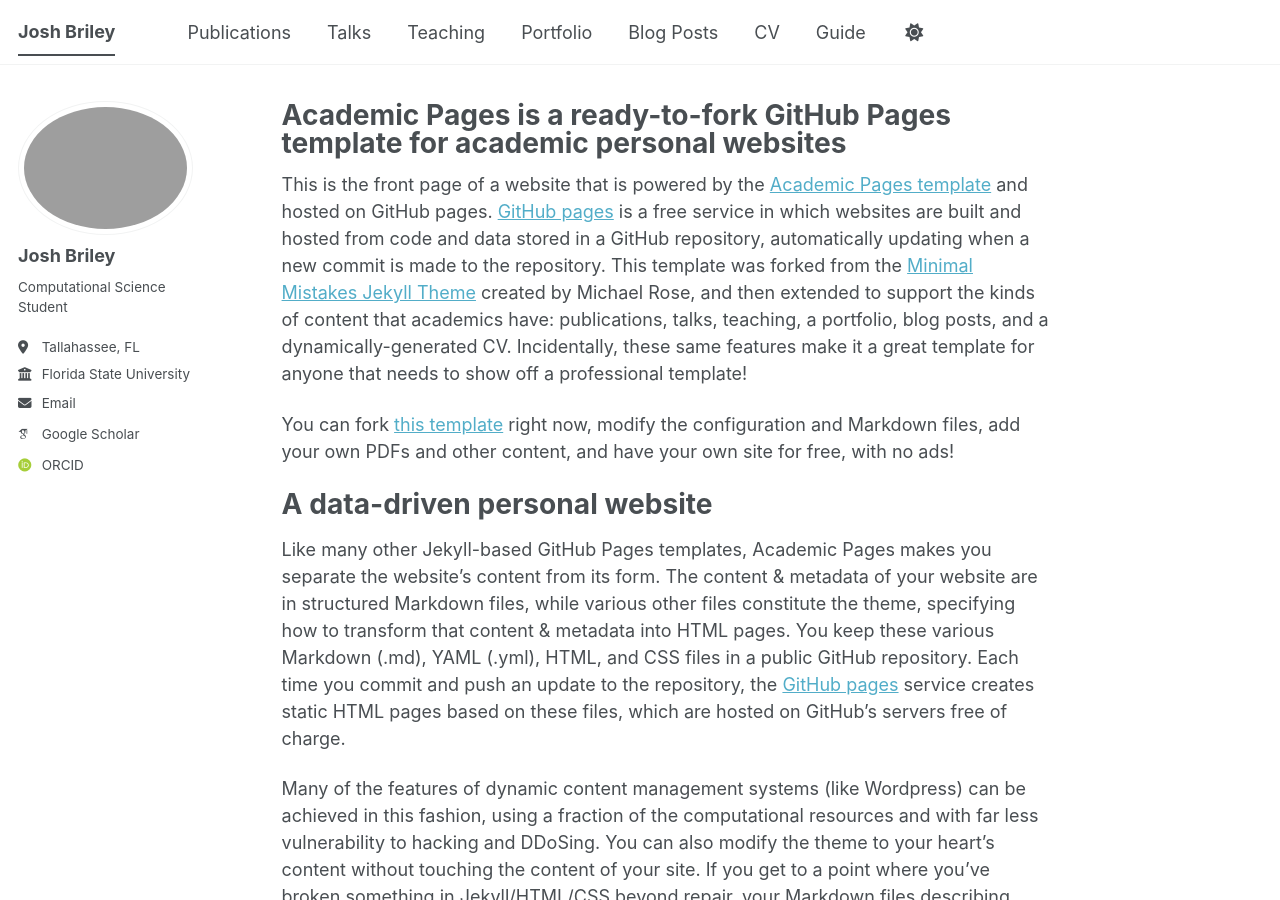
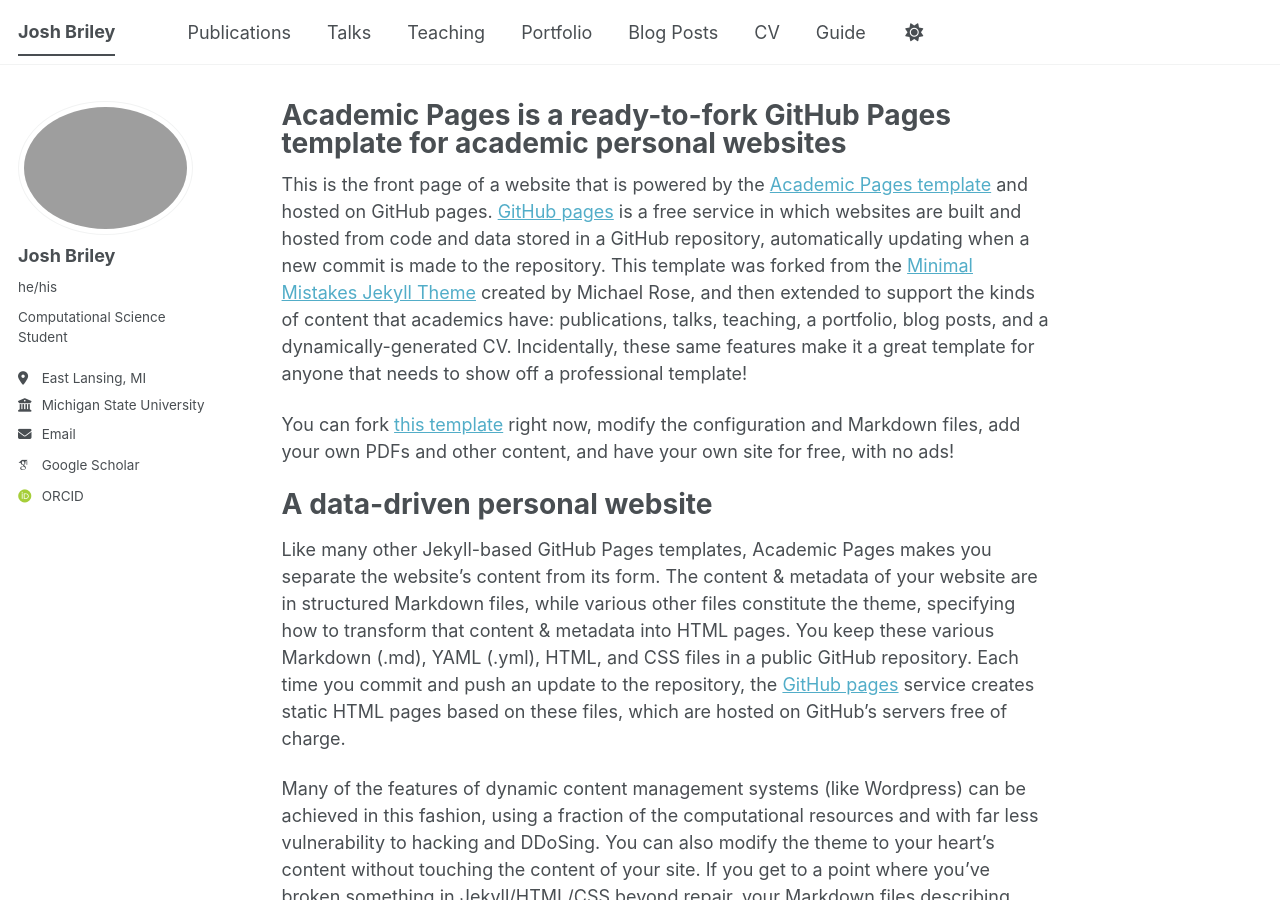
Before and after one commit to joshbriley/joshbriley.github.io, a Jekyll site: the page built from _pages/about.md, in a window 1280 px wide and 900 px high. Built offline with Jekyll 4.4.1, drawn with Linux system fonts in a browser that asks for light colours; some web fonts are replaced; a script bundle is joined from its source files by our own code; library files that are not in the unit come from our copies.

Commit message:
changed portfolio info

```diff
--- a/_config.yml
+++ b/_config.yml
@@ -25,12 +25,12 @@ author:
   # Biographic information
   avatar           : "joshpic.png"
   name             : "Josh Briley"
-  pronouns         : #"he/his"
+  pronouns         : "he/his"
   bio              : "Computational Science Student"
-  location         : "Tallahassee, FL"
-  employer         : "Florida State University"
+  location         : "East Lansing, MI"
+  employer         : "Michigan State University"
   uri              : # URL
-  email            : "jsb22d@fsu.edu"
+  email            : "josh.s.briley@gmail.com"
 
   # Academic websites
   academia         : # URL
```
